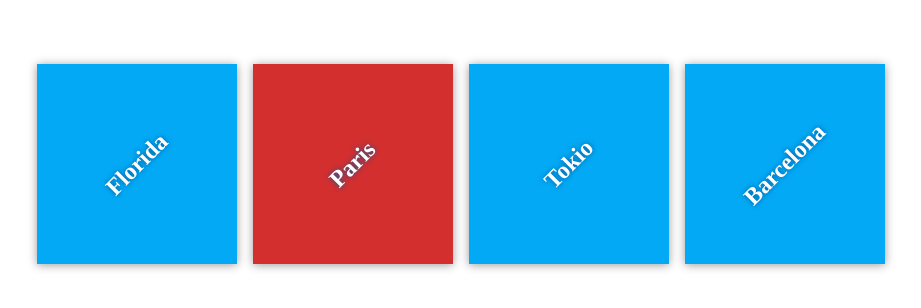
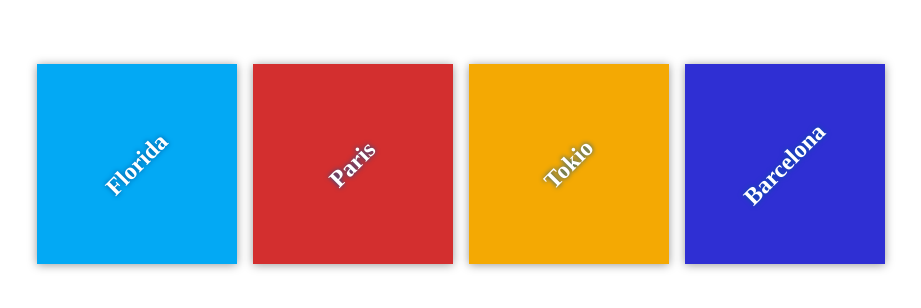
Before and after one commit to marekrogaczewskibsh/my_travel_plans, a plain HTML site: page index.html in a window 1280 px wide. Shown: the part 236-544 px from the top of the page, without its empty margins (179-1100 px from the left). Drawn offline with Linux system fonts and the light colour scheme.

Commit message:
Add styles for new cities

```diff
--- a/css/app.css
+++ b/css/app.css
@@ -58,3 +58,11 @@ h2 {
 #paris {
     background-color: #d32f2f;
 }
+
+#tokio {
+    background-color: #f4a903;
+}
+
+#barcelona {
+    background-color: #2f2fd3;
+}
```
